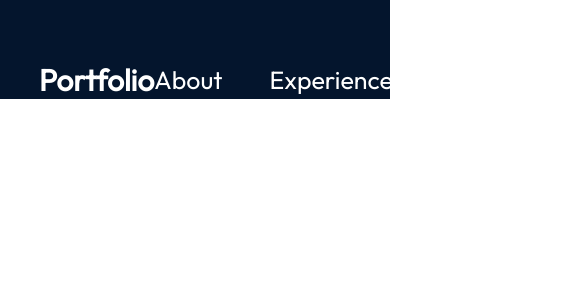
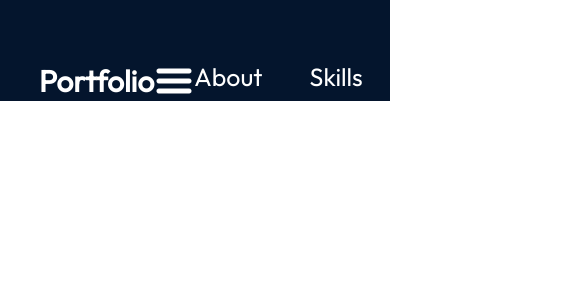
Before and after one commit to tatsuyax25/react-portfolio, a React (Vite) app: page / in a window 390 px wide. Shown: the top 300 px of the page, 585 px wide, since content can reach past the window. Built offline with nearby package versions, Linux system fonts and the light colour scheme.

Commit message:
Add hamburger menu

```diff
--- a/src/componets/Navbar/Navbar.jsx
+++ b/src/componets/Navbar/Navbar.jsx
@@ -1,17 +1,19 @@
-import React from 'react'
+import React, { useState } from 'react';
 
-import styles from './Navbar.module.css'
+import styles from './Navbar.module.css';
+import { getImageUrl } from '../../utils';
 export const Navbar = () => {
   return (
     <nav className={styles.navbar}>
       <a className={styles.title} href="/">Portfolio</a>
       <div className={styles.menu}>
+        <img className={styles.menuBtn} src={getImageUrl('nav/menuIcon.png')} alt='menu-button'/>
         <ul className={styles.menuItems}>
           <li>
             <a href="#about">About</a>
           </li>
           <li>
-            <a href="#experience">Experience</a>
+            <a href="#skills">Skills</a>
           </li>
           <li>
             <a href="#projects">Projects</a>
--- a/src/utils.js
+++ b/src/utils.js
@@ -1,3 +1,3 @@
 export const getImageUrl = (path) => {
-  return new URL(`../assets/${path}`, import.meta.url).href;
+  return new URL(`/assets/${path}`, import.meta.url).href;
 };
```
Also changed, not shown: assets/nav/closeIcon.png (added), assets/nav/menuIcon.png (added).
